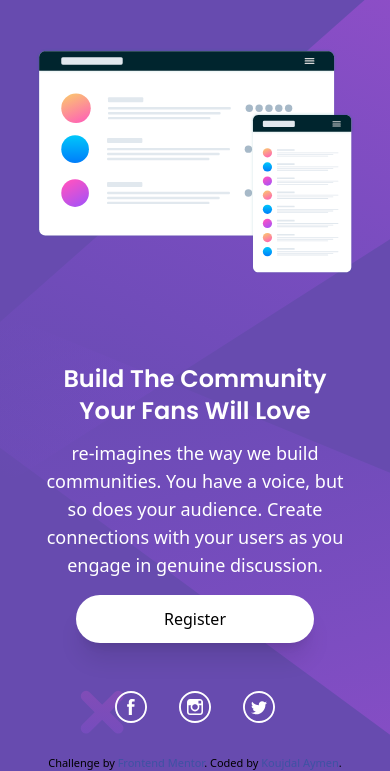
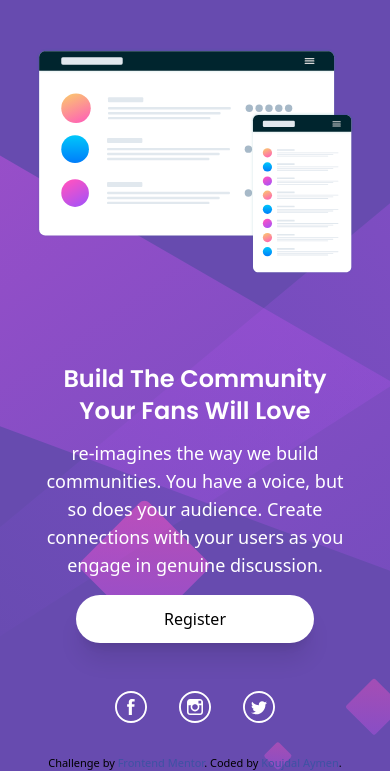
Before and after one commit to hdif004/huddle_landing-page, a plain HTML site: page index.html in a window 390 px wide. Shown: the part 76-847 px from the top of the page. Drawn offline with Linux system fonts and the light colour scheme.

Commit message:
Update input.css

```diff
--- a/input.css
+++ b/input.css
@@ -16,3 +16,11 @@ h1 {
     font-family: 'Poppins', sans-serif;
     font-weight: 600;
 }
+
+@media  screen and (max-width: 768px) {
+  body {
+    background: url(../images/bg-mobile.svg) ;
+    background-size: cover;
+    background-color: hsl(257, 40%, 49%);
+  }
+}
```
